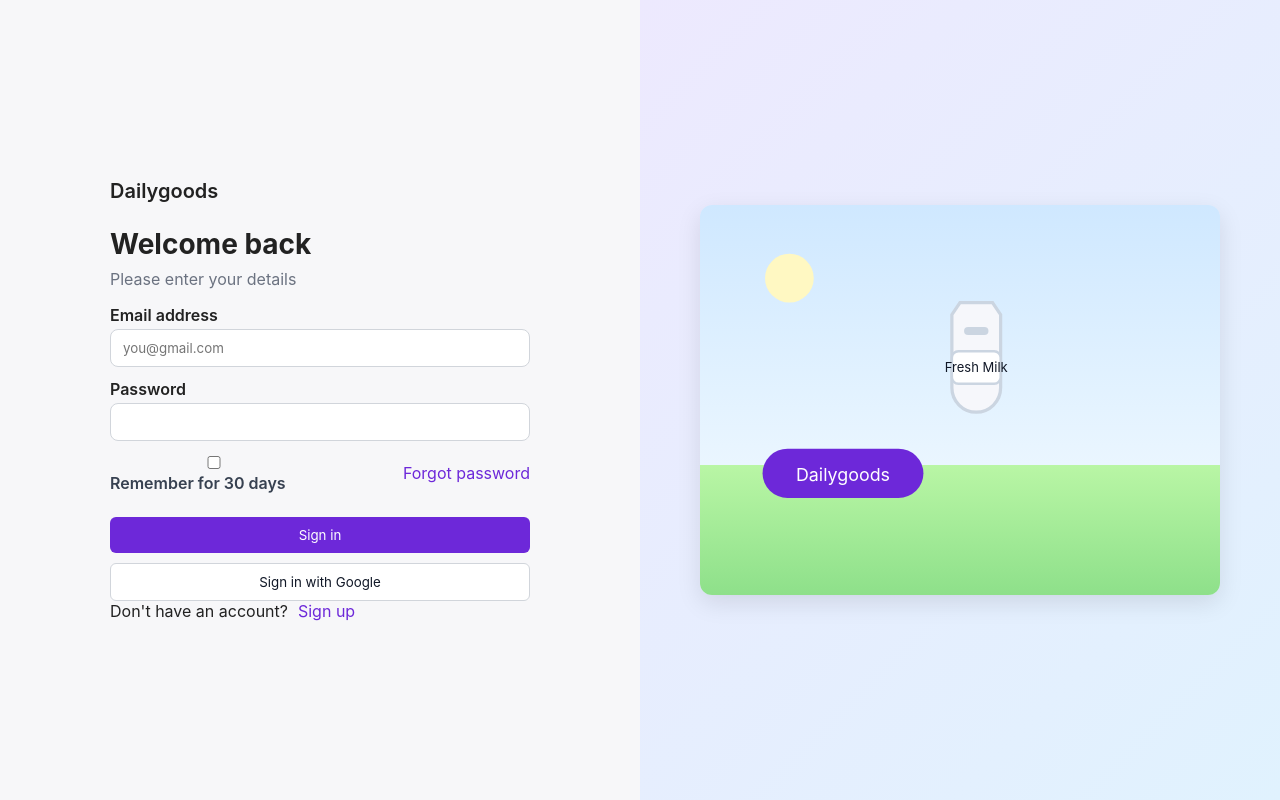
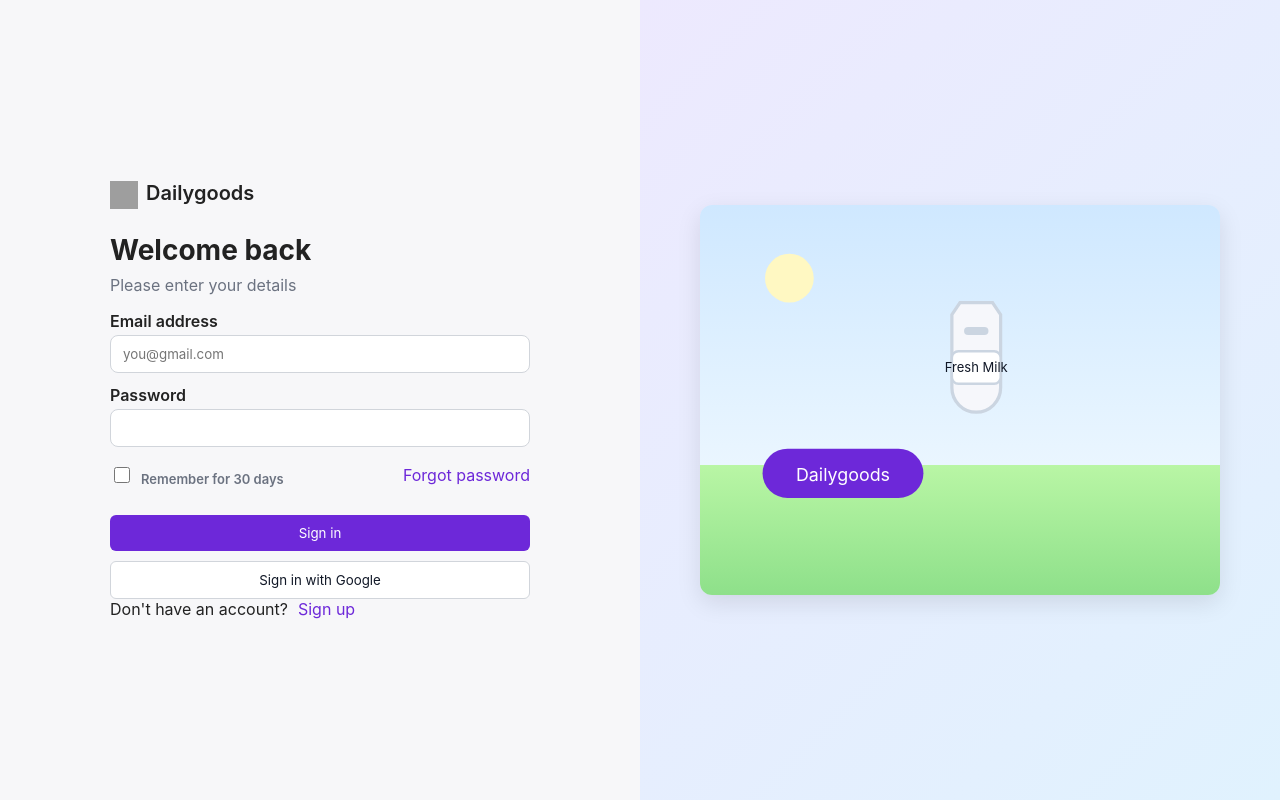
Before and after one commit to aniketnalli20/Dailygoods, a PHP site: page /index.php?page=login in a window 1280 px wide. Run offline with PHP 8.4, Linux system fonts and the light colour scheme; some web fonts are replaced; grey boxes are pictures that could not be loaded.

Commit message:
feat(ui): add favicon and brand logo to all pages
Add favicon and brand logo to improve brand consistency across all pages.
Update styles.css to include brand-logo styling.

```diff
--- a/index.php
+++ b/index.php
@@ -7,9 +7,9 @@ $page = isset($_GET['page']) ? $_GET['page'] : 'home';
 $user = Auth::currentUser();
 
 if ($page === 'home') {
-    echo '<!DOCTYPE html><html><head><meta charset="utf-8"><title>Dailygoods</title><link rel="stylesheet" href="styles.css"></head><body>';
+    echo '<!DOCTYPE html><html><head><meta charset="utf-8"><title>Dailygoods</title><link rel="icon" href="https://img.icons8.com/ios-filled/50/laguardia.png"><link rel="stylesheet" href="styles.css"></head><body>';
     echo '<div class="container">';
-    echo '<h1>Dailygoods</h1>';
+    echo '<h1><img class="brand-logo" src="https://img.icons8.com/ios-filled/50/6d28d9/laguardia.png" alt="Logo" />Dailygoods</h1>';
     echo '<p>Subscribe to fresh milk and add-ons with flexible delivery.</p>';
     if ($user) {
         echo '<a class="btn" href="?page=dashboard">Go to Dashboard</a>';
--- a/pages/admin.php
+++ b/pages/admin.php
@@ -13,7 +13,7 @@ $freqDist = $pdo->query("SELECT frequency, COUNT(*) AS c FROM subscriptions GROU
 $popular = $pdo->query("SELECT p.name, SUM(si.quantity) AS qty FROM subscription_items si JOIN products p ON si.product_id = p.id GROUP BY p.name ORDER BY qty DESC LIMIT 10")->fetchAll();
 $products = $pdo->query("SELECT * FROM products ORDER BY type, name")->fetchAll();
 $packaging = $pdo->query("SELECT * FROM packaging_options ORDER BY id")->fetchAll();
-echo '<!DOCTYPE html><html><head><meta charset="utf-8"><title>Admin</title><link rel="stylesheet" href="styles.css"></head><body>';
+echo '<!DOCTYPE html><html><head><meta charset="utf-8"><title>Admin</title><link rel="icon" href="https://img.icons8.com/ios-filled/50/laguardia.png"><link rel="stylesheet" href="styles.css"></head><body>';
 echo '<div class="container">';
 echo '<div class="topbar">';
 echo '<h2>Admin Dashboard</h2>';
--- a/pages/dashboard.php
+++ b/pages/dashboard.php
@@ -14,7 +14,7 @@ if ($selectedSid) {
 }
 $products = $pdo->query('SELECT id,name,type,milk_type,unit,default_unit_qty,price FROM products WHERE active = 1 ORDER BY type,name')->fetchAll();
 $packs = $pdo->query('SELECT id,name FROM packaging_options ORDER BY id')->fetchAll();
-echo '<!DOCTYPE html><html><head><meta charset="utf-8"><title>Dashboard</title><link rel="stylesheet" href="styles.css"></head><body>';
+echo '<!DOCTYPE html><html><head><meta charset="utf-8"><title>Dashboard</title><link rel="icon" href="https://img.icons8.com/ios-filled/50/laguardia.png"><link rel="stylesheet" href="styles.css"></head><body>';
 echo '<div class="container">';
 echo '<div class="topbar">';
 echo '<h2>Welcome, ' . htmlspecialchars($user['name']) . '</h2>';
--- a/pages/login.php
+++ b/pages/login.php
@@ -1,18 +1,18 @@
 <?php
 require_once __DIR__ . '/../config/config.php';
-echo '<!DOCTYPE html><html><head><meta charset="utf-8"><title>Login</title><link rel="stylesheet" href="styles.css">';
+echo '<!DOCTYPE html><html><head><meta charset="utf-8"><title>Login</title><link rel="icon" href="https://img.icons8.com/ios-filled/50/laguardia.png"><link rel="stylesheet" href="styles.css">';
 echo '</head><body>';
 echo '<div class="auth-wrap">';
 echo '<div class="auth-left">';
 echo '<div class="auth-card">';
-echo '<div class="brand">Dailygoods</div>';
+echo '<div class="brand"><img class="brand-logo" src="https://img.icons8.com/ios-filled/50/6d28d9/laguardia.png" alt="Logo" />Dailygoods</div>';
 echo '<h2 class="auth-title">Welcome back</h2>';
 echo '<p class="muted">Please enter your details</p>';
 echo '<form method="post" action="actions/login.php">';
 echo '<label>Email address</label><input class="input" type="email" name="email" placeholder="you@gmail.com" required />';
 echo '<label>Password</label><input class="input" type="password" name="password" required />';
 echo '<div class="row">';
-echo '<div><input type="checkbox" id="remember" name="remember" value="1" /> <label for="remember" style="display:inline;color:#374151">Remember for 30 days</label></div>';
+echo '<div class="checkbox"><input type="checkbox" id="remember" name="remember" value="1" /> <label for="remember" class="muted-sm" style="display:inline">Remember for 30 days</label></div>';
 echo '<div><a class="link" href="#">Forgot password</a></div>';
 echo '</div>';
 echo '<button class="btn primary" style="width:100%" type="submit">Sign in</button>';
--- a/pages/vendor.php
+++ b/pages/vendor.php
@@ -45,7 +45,7 @@ foreach ($deliverToday as $s) {
     $c = $coordStmt->fetch();
     $manifest[$key][] = ['address'=>$s['line1'], 'items'=>$final, 'lat'=>($c['lat'] ?? null), 'lng'=>($c['lng'] ?? null)];
 }
-echo '<!DOCTYPE html><html><head><meta charset="utf-8"><title>Vendor</title><link rel="stylesheet" href="styles.css"></head><body>';
+echo '<!DOCTYPE html><html><head><meta charset="utf-8"><title>Vendor</title><link rel="icon" href="https://img.icons8.com/ios-filled/50/laguardia.png"><link rel="stylesheet" href="styles.css"></head><body>';
 echo '<div class="container">';
 echo '<div class="topbar">';
 echo '<h2>Delivery Manifest</h2>';
--- a/styles.css
+++ b/styles.css
@@ -27,7 +27,7 @@ input, select { width: 100%; padding: 10px; border: 1px solid #ddd; border-radiu
 .item { display: grid; grid-template-columns: repeat(3, 1fr); gap: 12px; margin-bottom: 10px; }
 .topbar { display: flex; justify-content: space-between; align-items: center; }
 fieldset { border: 1px solid #eee; border-radius: 8px; padding: 12px; margin: 12px 0; }
-/* Auth layout */
+.brand-logo { width: 28px; height: 28px; margin-right: 8px; vertical-align: middle; }
 .auth-wrap { display: grid; grid-template-columns: 1fr 1fr; min-height: 100vh; }
 .auth-left { display: flex; align-items: center; justify-content: center; padding: 40px; }
 .auth-right { background: linear-gradient(135deg,#ede9fe,#e0f2fe); display: flex; align-items: center; justify-content: center; }
@@ -43,3 +43,7 @@ fieldset { border: 1px solid #eee; border-radius: 8px; padding: 12px; margin: 12
 .link { color: #6d28d9; text-decoration: none; }
 .auth-illustration { max-width: 520px; width: 100%; border-radius: 12px; box-shadow: 0 8px 24px rgba(0,0,0,0.1); }
 @media (max-width: 900px) { .auth-wrap { grid-template-columns: 1fr; } .auth-right { display: none; } }
+/* Checkbox row */
+.checkbox { display: flex; align-items: center; gap: 8px; }
+input[type=checkbox] { width: 16px; height: 16px; accent-color: #6d28d9; }
+.muted-sm { color: #6b7280; font-size: 13px; }
```
